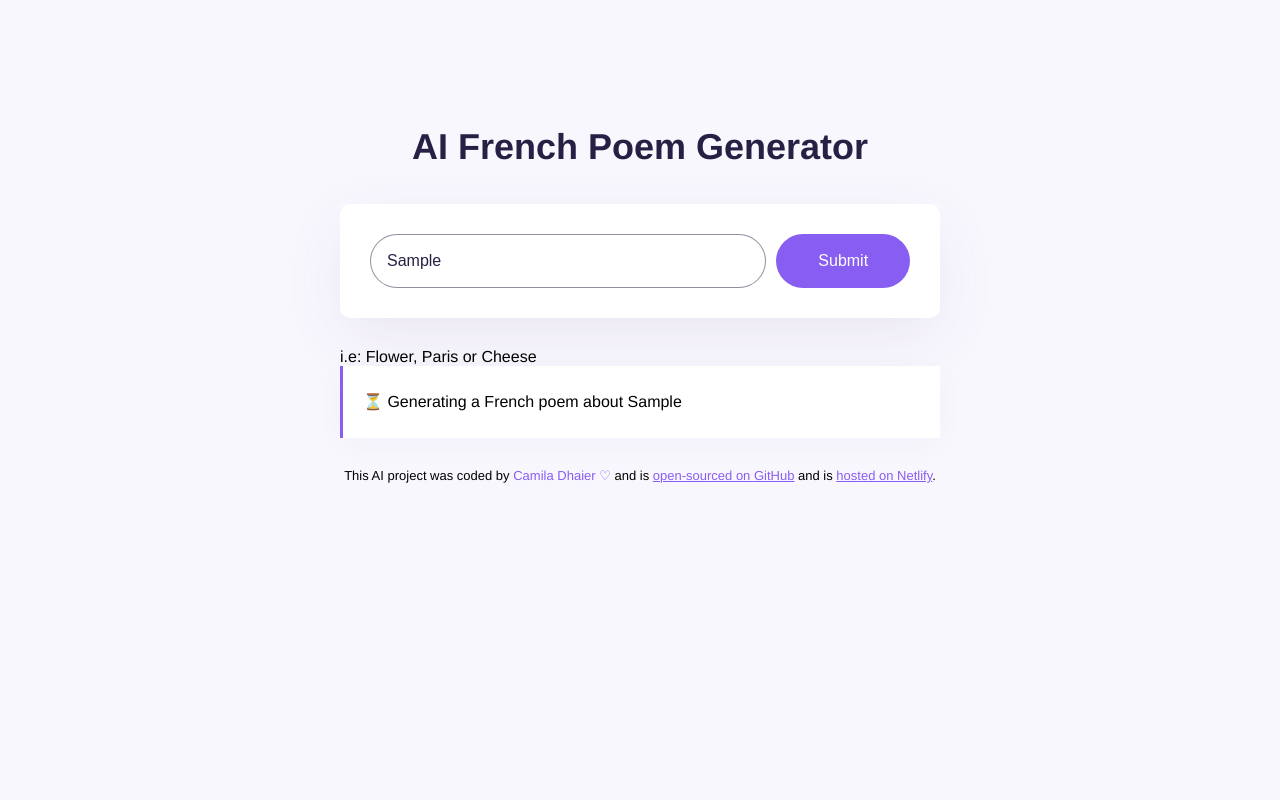
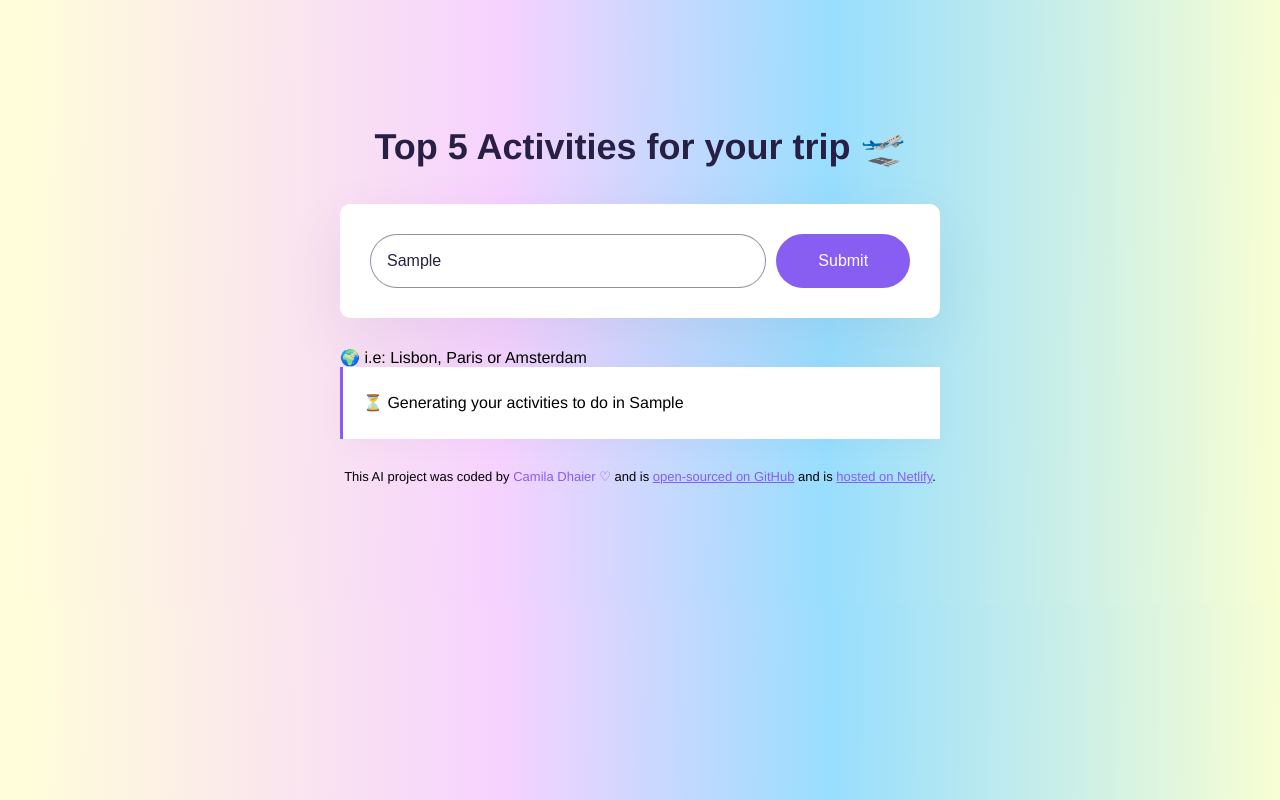
Before and after one commit to camilaDhaier/AI_final_project, a plain HTML site: page index.html in a window 1280 px wide. Both pictures are taken after typing "Sample" into the empty fields and a click on the input 843 px from the left and 261 px from the top of the page. Drawn offline with nearby package versions, Linux system fonts and the light colour scheme; no server answers.

Commit message:
added personalised  custom

```diff
--- a/index.html
+++ b/index.html
@@ -12,17 +12,17 @@
 <body>
     <div class="container">
         <header>
-            <h1>AI French Poem Generator</h1>
+            <h1>Top 5 Activities for your trip 🛫</h1>
         </header>
 
         <main>
             <div class="form-container">
                 <form id="poem-generator-form">
-                    <input type="text" placeholder="Enter the topic of a French poem" autofocus required
+                    <input type="text" placeholder="Enter the city you are travelling " autofocus required
                         autocomplete="off" class="instructions" id="user-instructions" />
                     <input type="submit" class="submit-button" />
                 </form>
-                <div class="hint">i.e: Flower, Paris or Cheese</div>
+                <div class="hint"> 🌍  i.e: Lisbon, Paris or Amsterdam</div>
             </div>
             <div class="poem hidden" id="poem"></div>
         </main>
--- a/src/index.js
+++ b/src/index.js
@@ -13,13 +13,13 @@ function generatePoem(event) {
   let instructionsInput = document.querySelector("#user-instructions");
   let apiKey = "3d1a7f2f23o09983b2643c5a0t1032fc";
   let context =
-    "You are a romantic Poem expert and love to write short poems. You mission is to generate a 4 line poem in basic HTML and separate each line with a <br />. Make sure to follow the user instructions. Do not include a title to the poem. Sign the poem with 'SheCodes AI' inside a <strong> element at the end of the poem and NOT at the beginning";
-  let prompt = `User instructions: Generate a French poem about ${instructionsInput.value}`;
+    "You are the best 5 activities to do in each city. Your mission is to generate top 5 activities in each city all over the world in basic HTML and separate each line with a <br />. Make sure to follow the user instructions. Do not include a title. Sign the poem with 'SheCodes AI' inside a <strong> element at the end of the poem and NOT at the beginning";
+  let prompt = `User instructions: Generate top 5 activities to do in ${instructionsInput.value}`;
   let apiURL = `https://api.shecodes.io/ai/v1/generate?prompt=${prompt}&context=${context}&key=${apiKey}`;
 
   let poemElement = document.querySelector("#poem");
   poemElement.classList.remove("hidden");
-  poemElement.innerHTML = `<div class="generating">⏳ Generating a French poem about ${instructionsInput.value}</div>`;
+  poemElement.innerHTML = `<div class="generating">⏳ Generating your activities to do in ${instructionsInput.value}</div>`;
 
   axios.get(apiURL).then(displayPoem);
 }
--- a/src/style.css
+++ b/src/style.css
@@ -1,6 +1,7 @@
 body {
-    background-color: #f9f7fe;
+    background: linear-gradient(90.7deg, rgb(255, 253, 218) 1.9%, rgb(246, 210, 255) 39.3%, rgb(152, 222, 254) 64.7%, rgb(251, 255, 210) 100.8%);
     font-family: Helvetica, Arial, sans-serif;
+
 }
 
 a {
```
